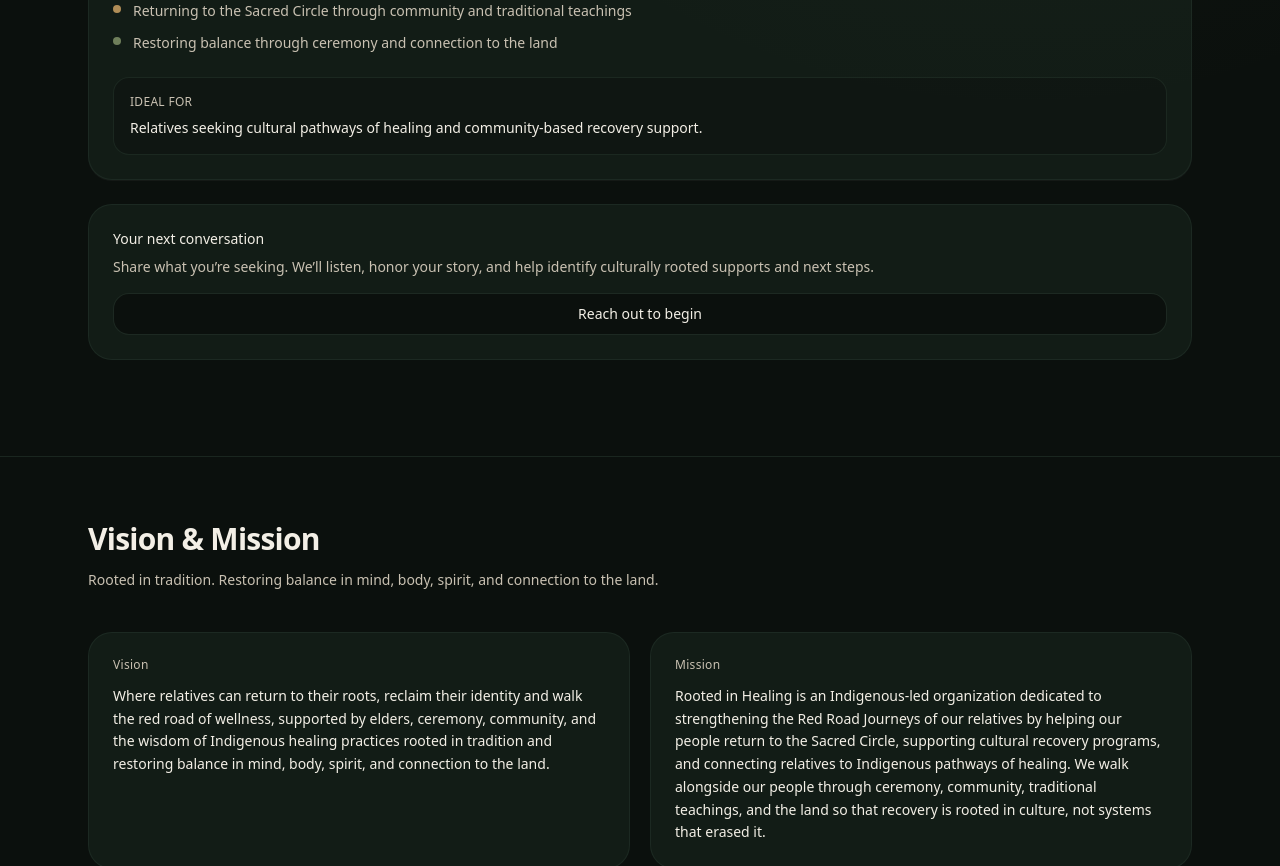
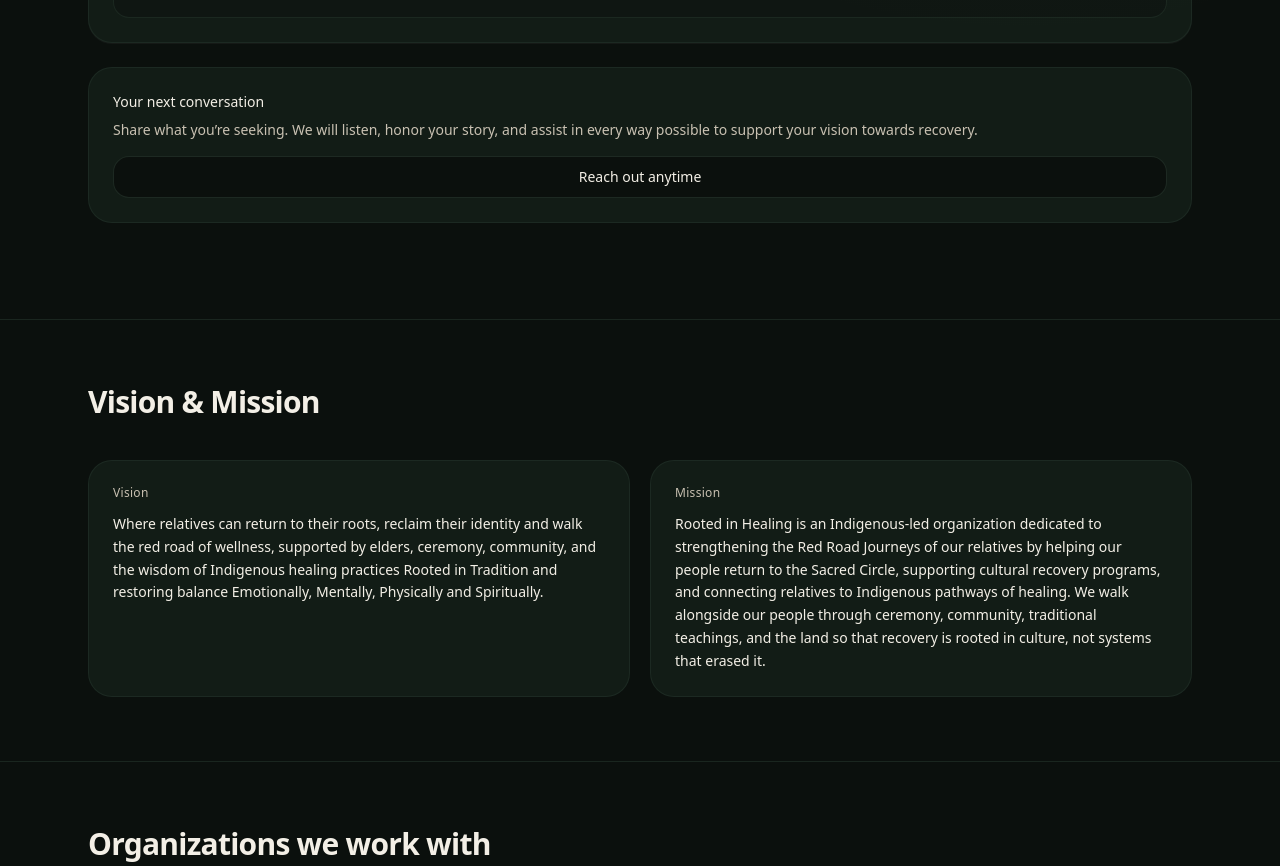
Before and after one commit to KristianPetrov/Rooted-in-Healing, a Next.js app: page / in a window 1280 px wide. Shown: the part 1160-2026 px from the top of the page. Built offline with nearby package versions, Linux system fonts and the light colour scheme.

Commit message:
Sunday's changes + changed logo

```diff
--- a/app/page.tsx
+++ b/app/page.tsx
@@ -95,12 +95,12 @@
                   wellness.
                 </h1>
 
-                <p className="mt-5 mx-auto max-w-2xl text-pretty text-base leading-relaxed text-center text-muted md:text-lg">
+                {/* <p className="mt-5 mx-auto max-w-2xl text-pretty text-base leading-relaxed text-center text-muted md:text-lg">
                   Rooted in Healing is an Indigenous-led organization dedicated
                   to strengthening the Red Road Journeys of our relatives—walking
                   alongside our people through ceremony, community, traditional
                   teachings, and connection to the land.
-                </p>
+                </p> */}
 
                 <div className="mt-8 flex flex-nowrap gap-3">
                   <a
@@ -177,14 +177,13 @@
                 <div className="mt-6 rounded-3xl border border-border/70 bg-card p-6">
                   <p className="text-sm font-medium">Your next conversation</p>
                   <p className="mt-2 text-sm text-muted">
-                    Share what you’re seeking. We’ll listen, honor your story,
-                    and help identify culturally rooted supports and next steps.
+                    Share what you’re seeking. We will listen, honor your story, and assist in every way possible to support your vision towards recovery.
                   </p>
                   <a
                     href="#contact"
                     className="mt-4 inline-flex w-full items-center justify-center rounded-2xl border border-border/80 bg-background px-4 py-2.5 text-sm font-medium text-foreground hover:border-border"
                   >
-                    Reach out to begin
+                    Reach out anytime
                   </a>
                 </div>
               </aside>
@@ -197,10 +196,7 @@
             <h2 className="text-2xl font-semibold tracking-tight md:text-3xl">
               Vision &amp; Mission
             </h2>
-            <p className="mt-3 max-w-2xl text-sm leading-relaxed text-muted">
-              Rooted in tradition. Restoring balance in mind, body, spirit, and
-              connection to the land.
-            </p>
+
 
             <div className="mt-10 grid gap-5 md:grid-cols-2">
               <div className="rounded-3xl border border-border/70 bg-card p-6">
@@ -211,8 +207,7 @@
                   Where relatives can return to their roots, reclaim their
                   identity and walk the red road of wellness, supported by
                   elders, ceremony, community, and the wisdom of Indigenous
-                  healing practices rooted in tradition and restoring balance in
-                  mind, body, spirit, and connection to the land.
+                  healing practices Rooted in Tradition and restoring balance Emotionally, Mentally, Physically and Spiritually.
                 </p>
               </div>
 
@@ -452,22 +447,13 @@
                   ))}
                 </div>
 
-                <div className="mt-8 rounded-3xl border border-border/70 bg-card p-6">
-                  <p className="text-sm font-medium">
-                    What “rooted in culture” means
-                  </p>
-                  <p className="mt-2 text-sm leading-relaxed text-muted">
-                    Healing supported by elders, ceremony, community, and the
-                    wisdom of Indigenous healing practices—restoring balance in
-                    mind, body, spirit, and connection to the land.
-                  </p>
-                </div>
+
               </div>
             </div>
           </div>
         </section>
 
-        {/* <section className="border-t border-border/70">
+        <section className="border-t border-border/70">
           <div className="mx-auto max-w-6xl px-6 py-16">
             <h2 className="text-2xl font-semibold tracking-tight md:text-3xl">
               Grounded, community-centered support
@@ -508,7 +494,7 @@
               ))}
             </div>
           </div>
-        </section> */}
+        </section>
 
         <section id="contact" className="border-t border-border/70">
           <div className="mx-auto max-w-6xl px-6 py-16">
```
Also changed, not shown: public/rooted-in-healing-text-logo.png, 1 other file (tests, documents, lock files or other folders).
